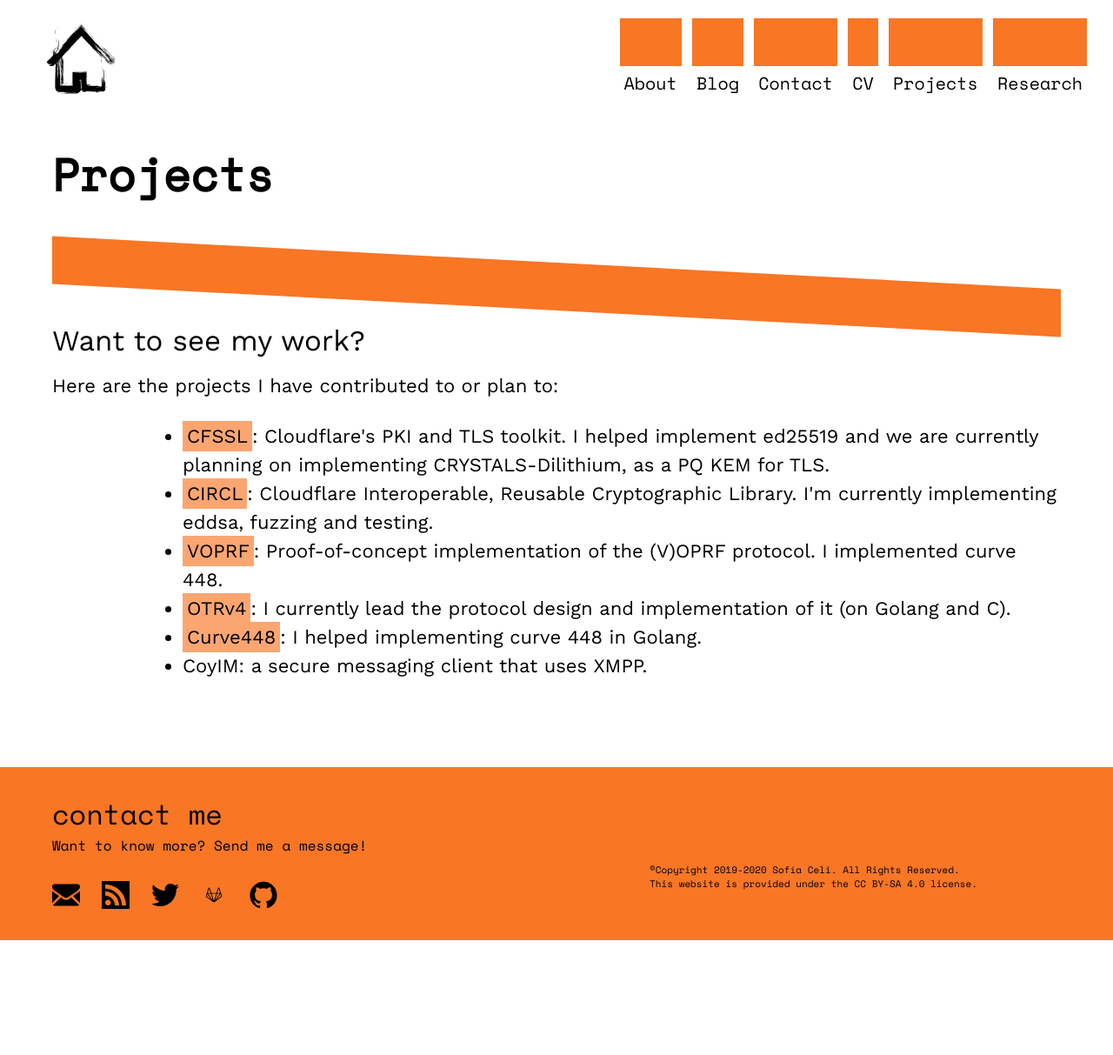
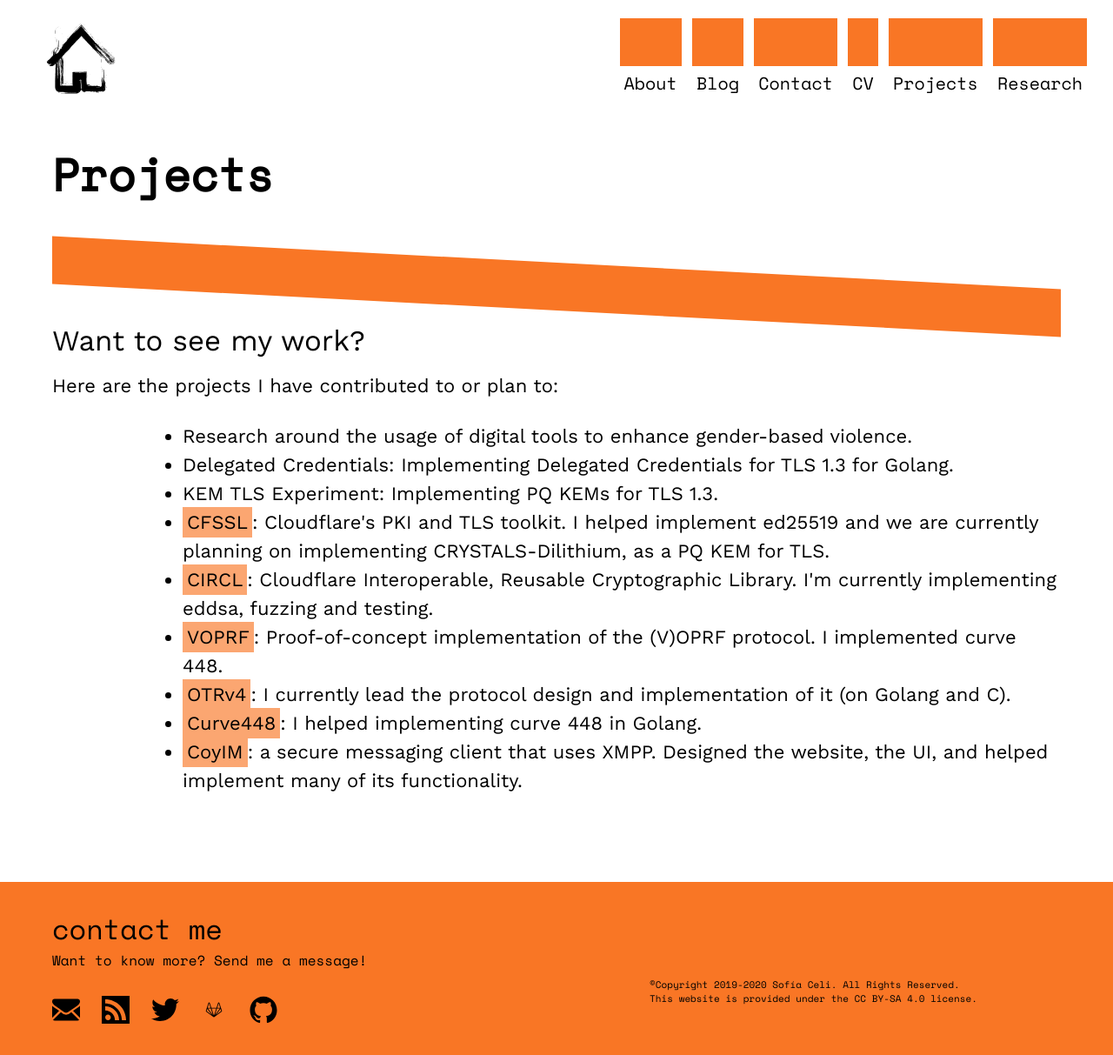
Before and after one commit to claucece/claucece.github.io, a Jekyll site: the page built from projects.html, in a window 1280 px wide and 1213 px high. Shown: the whole window at 87% size. Built offline with Jekyll 4.4.1, drawn with Linux system fonts in a browser that asks for light colours.

Commit message:
More projects

```diff
--- a/projects.html
+++ b/projects.html
@@ -12,12 +12,15 @@ tags: menu
     <h1 class="about-subtitle">Want to see my work?</h1>
     <p>Here are the projects I have contributed to or plan to:</p>
     <ul class="centered-list">
+      <li>Research around the usage of digital tools to enhance gender-based violence.</li>
+      <li>Delegated Credentials: Implementing Delegated Credentials for TLS 1.3 for Golang.</li>
+      <li>KEM TLS Experiment: Implementing PQ KEMs for TLS 1.3.</li>
       <li><a href="https://github.com/cloudflare/cfssl" target="_blank">CFSSL</a>: Cloudflare's PKI and TLS toolkit. I helped implement ed25519 and we are currently planning on implementing CRYSTALS-Dilithium, as a PQ KEM for TLS.</li>
       <li><a href="https://github.com/cloudflare/circl" target="_blank">CIRCL</a>: Cloudflare Interoperable, Reusable Cryptographic Library. I'm currently implementing eddsa, fuzzing and testing.</li>
       <li><a href="https://github.com/alxdavids/voprf-poc" target="_blank">VOPRF</a>: Proof-of-concept implementation of the (V)OPRF protocol. I implemented curve 448.</li>
 		  <li><a href="https://github.com/otrv4" target="_blank">OTRv4</a>: I currently lead the protocol design and implementation of it (on Golang and C).</li>
 		  <li><a href="https://github.com/otrv4/ed448" target="_blank">Curve448</a>: I helped implementing curve 448 in Golang.</li>
-		  <li>CoyIM: a secure messaging client that uses XMPP.</li>
+		  <li><a href="https://coy.im/" target="_blank">CoyIM</a>: a secure messaging client that uses XMPP. Designed the website, the UI, and helped implement many of its functionality.</li>
 		</ul>
   </div>
 </div>
```
